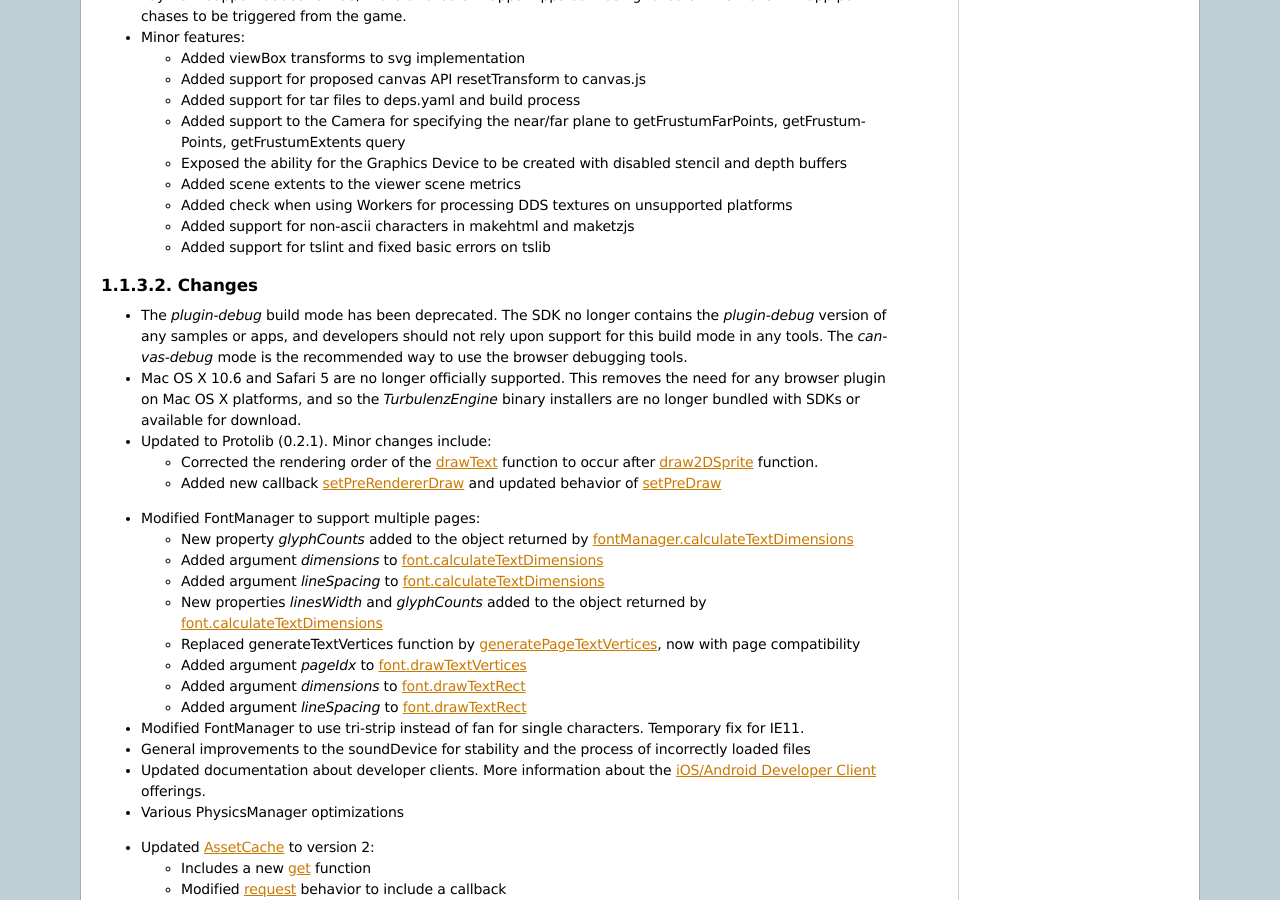
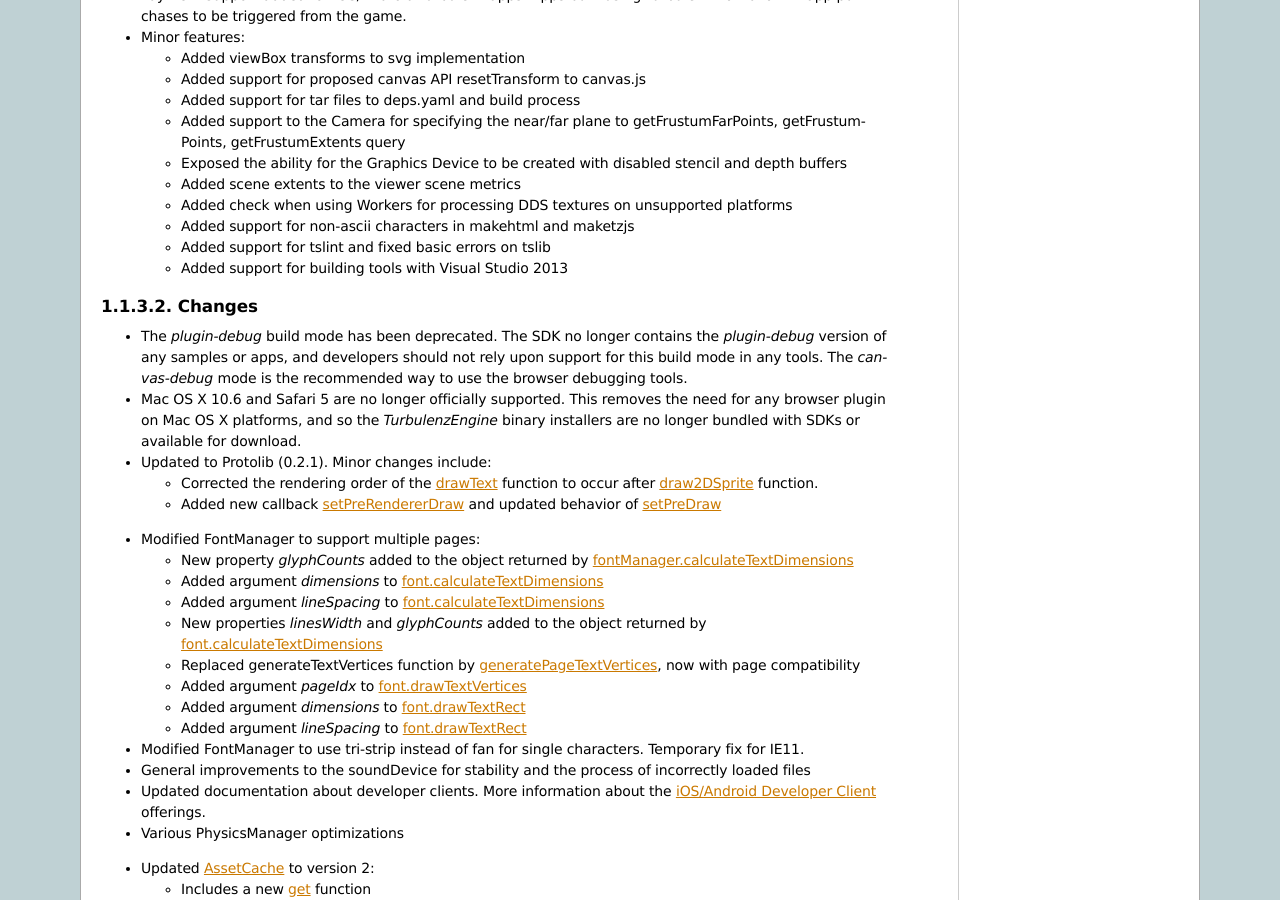
Before and after one commit to turbulenz/turbulenz_engine, a Sphinx documentation site: the page built from docs/source/release_notes/release_notes_0.28.0.rst, in a window 1280 px wide and 900 px high, scrolled down 630 px. Built offline with Sphinx 7.4.7, drawn with Linux system fonts in a browser that asks for light colours.

Commit message:
Visual Studio 2013 support release note

```diff
--- a/docs/source/release_notes/release_notes_0.28.0.rst
+++ b/docs/source/release_notes/release_notes_0.28.0.rst
@@ -58,6 +58,7 @@ New Features
   - Added check when using Workers for processing DDS textures on unsupported platforms
   - Added support for non-ascii characters in makehtml and maketzjs
   - Added support for tslint and fixed basic errors on tslib
+  - Added support for building tools with Visual Studio 2013
 
 Changes
 -------
```
